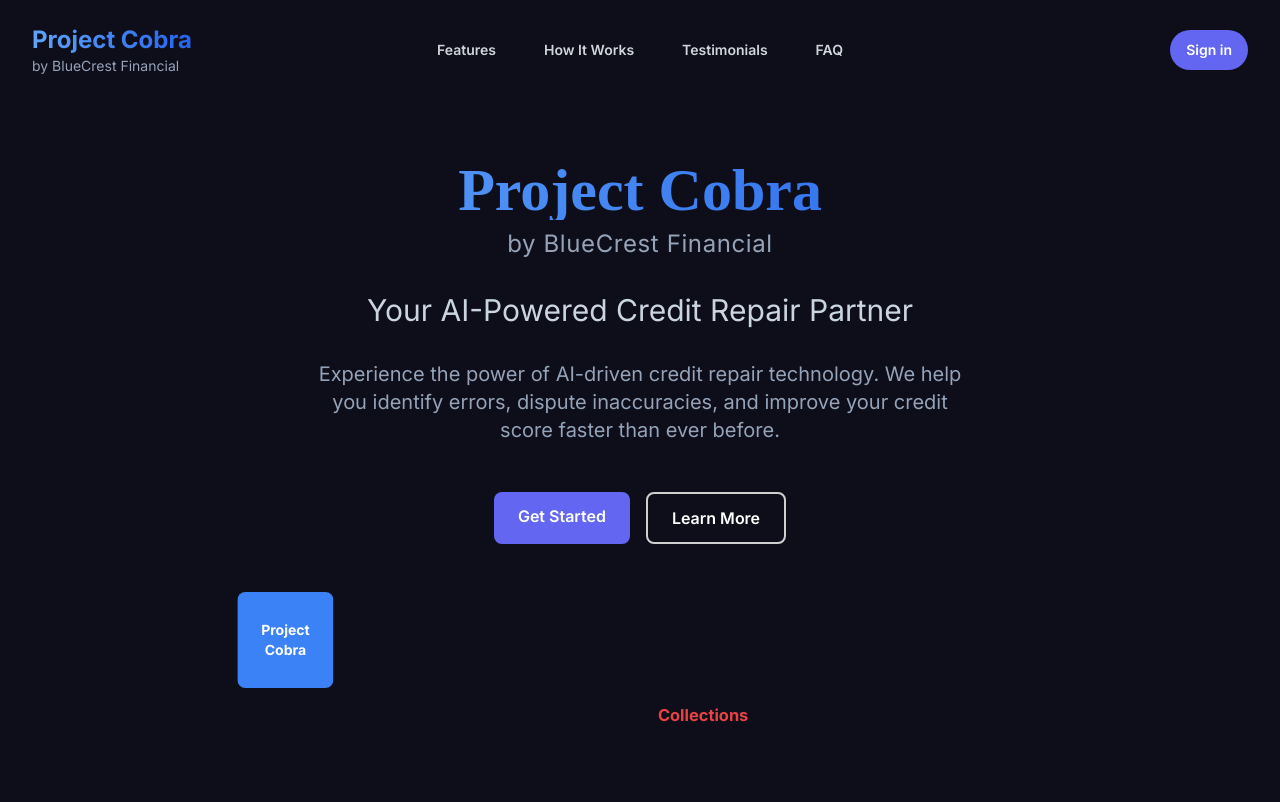
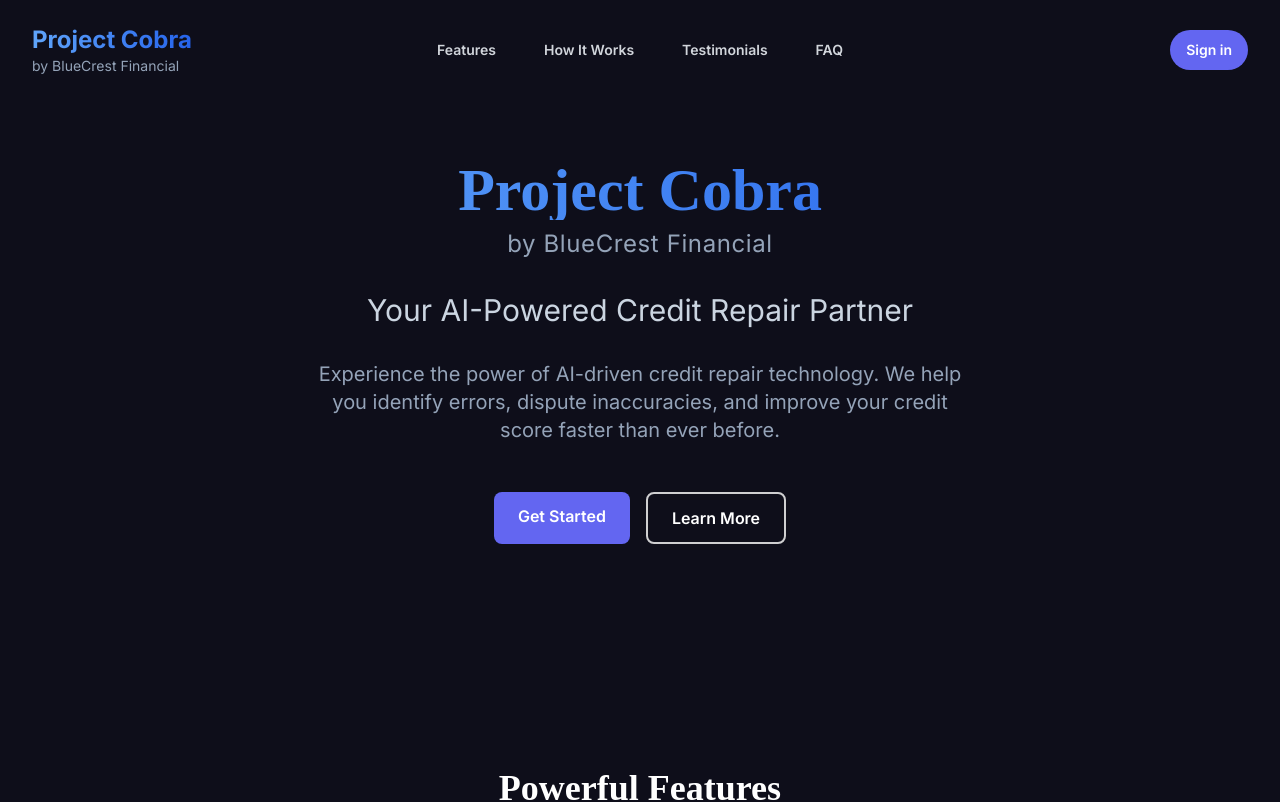
Before and after one commit to BluenSaint/Cobra-LaunchPad, a Next.js app: page / in a window 1280 px wide. Shown: the top 802 px of the page. Built offline with nearby package versions, Linux system fonts and the light colour scheme.

Commit message:
Remove DroneAnimation component

```diff
--- a/src/components/DroneAnimation.tsx
+++ /dev/null
@@ -1,78 +0,0 @@
-'use client'
-
-import { motion } from 'framer-motion'
-import { useEffect, useState } from 'react'
-
-const badCreditItems = [
-  'Late Payments',
-  'Collections',
-  'High Utilization',
-  'Defaults',
-  'Bankruptcies',
-  'Charge-offs',
-  'Negative Items'
-]
-
-export default function DroneAnimation() {
-  const [activeItems, setActiveItems] = useState<string[]>([])
-
-  useEffect(() => {
-    const spawnItems = () => {
-      const items = [...badCreditItems]
-      let currentIndex = 0
-
-      const interval = setInterval(() => {
-        if (currentIndex < items.length) {
-          setActiveItems(prev => [...prev, items[currentIndex]])
-          currentIndex++
-        } else {
-          clearInterval(interval)
-          setTimeout(() => {
-            setActiveItems([])
-            spawnItems()
-          }, 2000)
-        }
-      }, 500)
-
-      return () => clearInterval(interval)
-    }
-
-    spawnItems()
-  }, [])
-
-  return (
-    <div className="drone-container mt-12">
-      <motion.div
-        className="drone flex items-center justify-center bg-blue-500 rounded-lg p-4"
-        initial={{ x: '-100%' }}
-        animate={{
-          x: ['-100%', '0%', '0%', '0%', '100%'],
-          y: [0, 0, -20, 0, 0]
-        }}
-        transition={{
-          duration: 8,
-          repeat: Infinity,
-          times: [0, 0.25, 0.5, 0.75, 1]
-        }}
-      >
-        <span className="text-white font-bold text-sm">Project Cobra</span>
-      </motion.div>
-
-      {activeItems.map((item, index) => (
-        <motion.div
-          key={`${item}-${index}`}
-          className="bad-credit-item"
-          initial={{ opacity: 1, scale: 1 }}
-          animate={{ opacity: 0, scale: 0 }}
-          transition={{ duration: 1, delay: index * 0.5 }}
-          style={{
-            top: `${Math.random() * 60 + 20}%`,
-            left: `${Math.random() * 60 + 20}%`,
-          }}
-        >
-          {item}
-        </motion.div>
-      ))}
-    </div>
-  )
-}
--- a/src/components/HeroSection.tsx
+++ b/src/components/HeroSection.tsx
@@ -1,7 +1,6 @@
 'use client'
 
 import { motion } from 'framer-motion'
-import DroneAnimation from './DroneAnimation'
 
 export default function HeroSection() {
   return (
@@ -51,8 +50,6 @@ export default function HeroSection() {
               Learn More
             </motion.a>
           </div>
-
-          <DroneAnimation />
         </motion.div>
       </div>
     </section>
```
